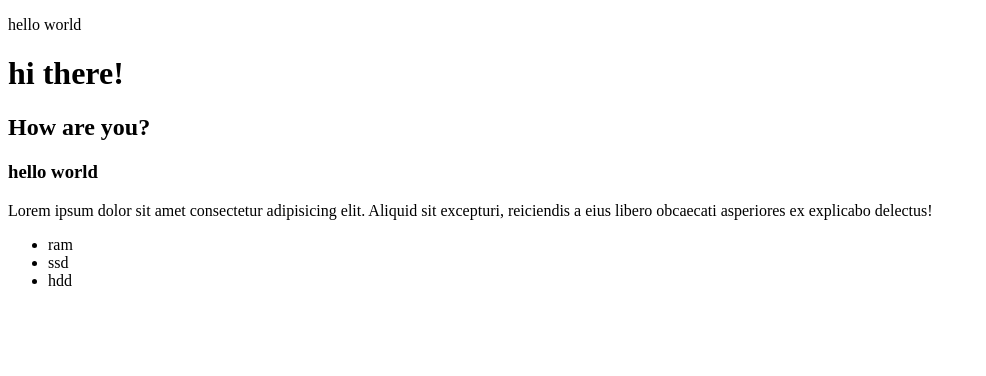
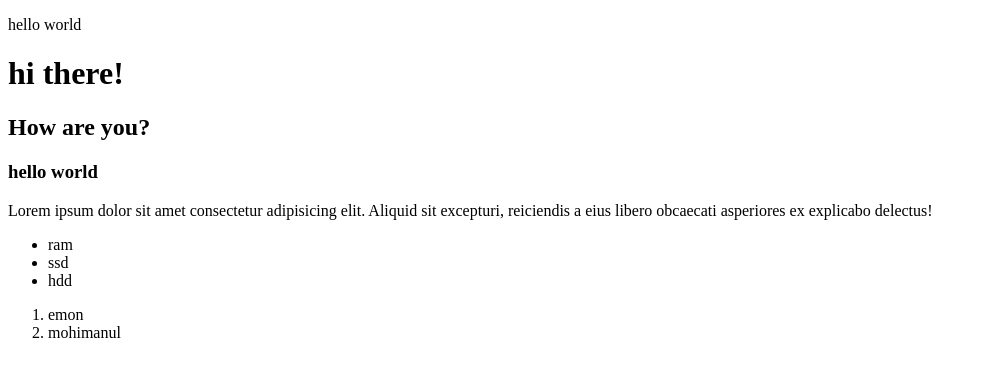
Before and after one commit to mohimanul-Islam/Web-Design, a plain HTML site: page index.html in a window 1280 px wide. Shown: the whole page, without its empty margins (0-986 px from the left). Drawn offline with Linux system fonts and the light colour scheme.

Commit message:
first commit3

```diff
--- a/index.html
+++ b/index.html
@@ -20,5 +20,9 @@
       <li>ssd</li>
       <li>hdd</li>
     </ul>
+    <ol>
+      <li>emon</li>
+      <li>mohimanul</li>
+    </ol>
   </body>
 </html>
```
